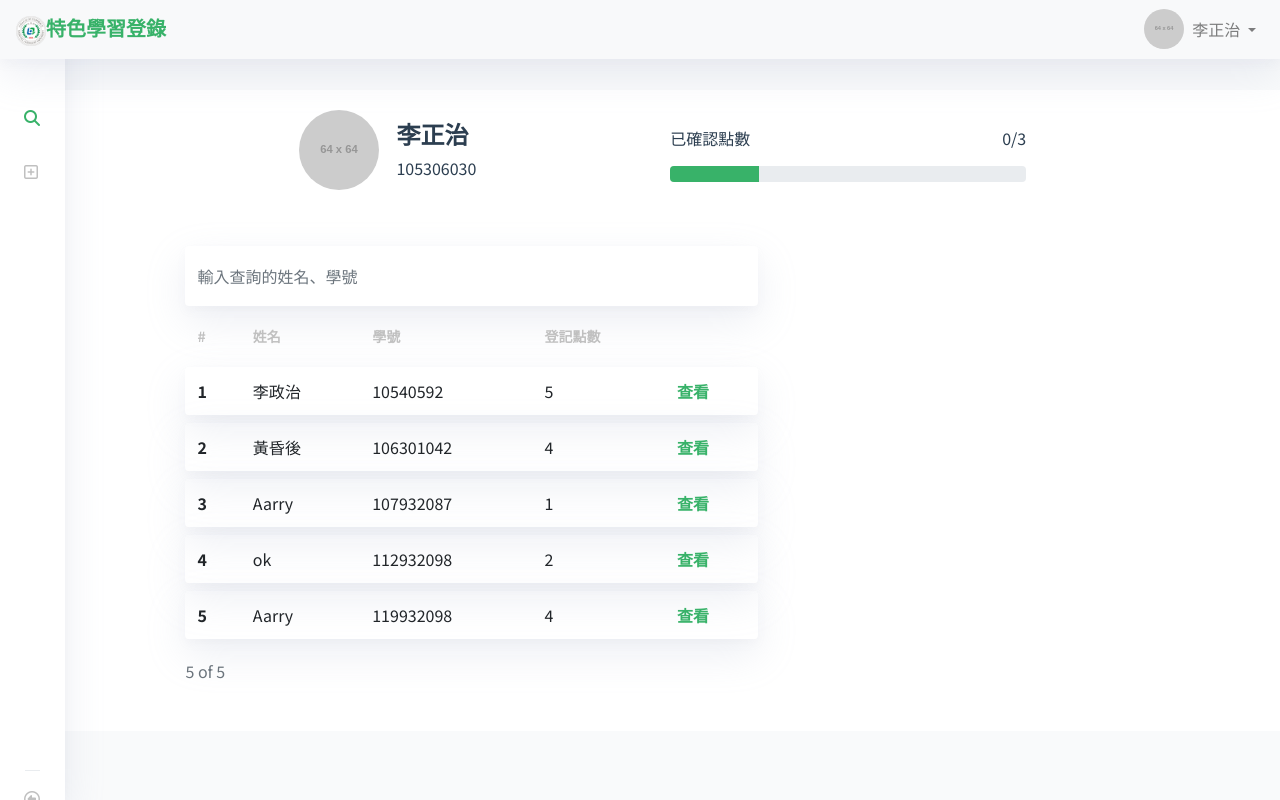
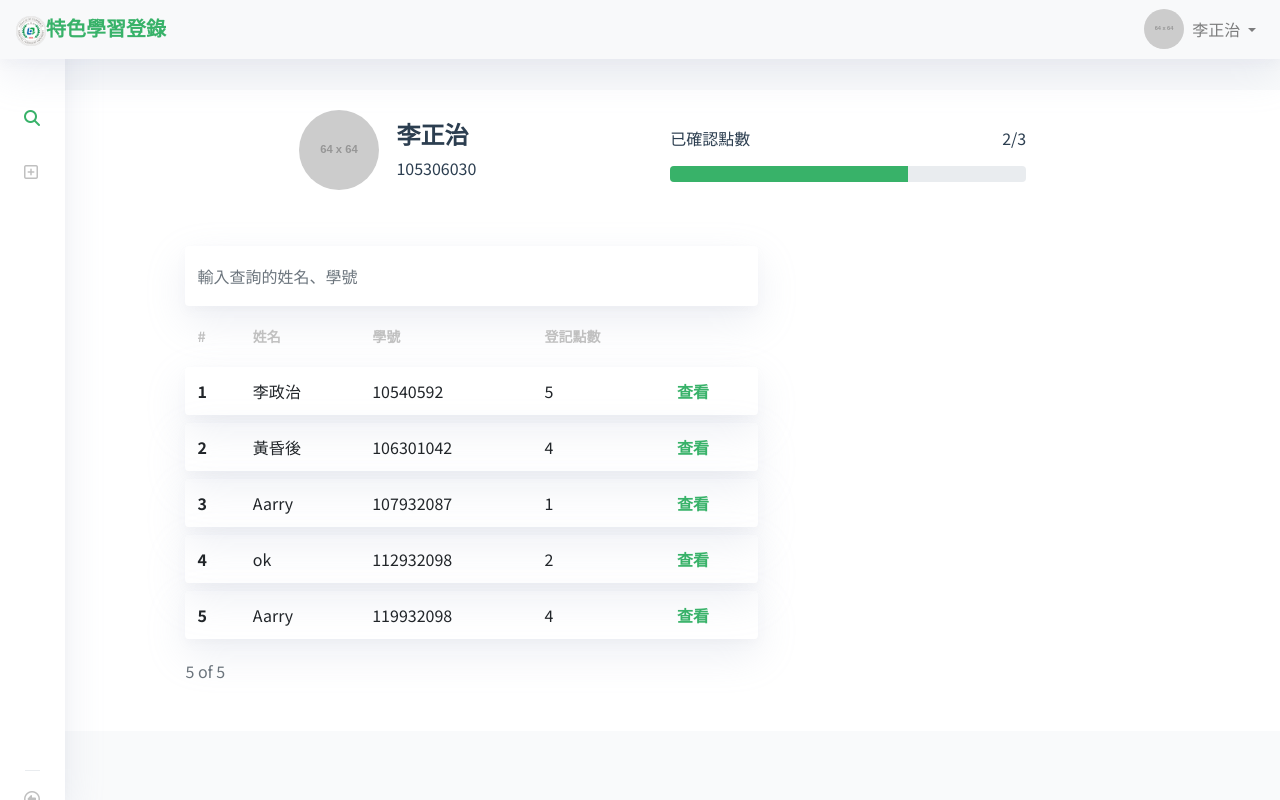
Before and after one commit to adchengzhi7/mbaSite, a Vue app in the folder frontend/: page /student in a window 1280 px wide. Built offline with nearby package versions, Linux system fonts and the light colour scheme.

Commit message:
Student Point sum and progress bar

```diff
--- a/frontend/src/views/Student.vue
+++ b/frontend/src/views/Student.vue
@@ -18,10 +18,10 @@
           <div class="avatar-box p-3 ">
             <div class="d-flex pb-3 ">
               <div >已確認點數</div>
-              <div class="ml-auto" >0/3</div>
+              <div class="ml-auto" >{{totalPoint}}/3</div>
             </div>
             <div class="progress">
-              <div class="progress-bar success" role="progressbar" style="width: 25%" aria-valuenow="25" aria-valuemin="0" aria-valuemax="100"></div>
+              <div class="progress-bar success" role="progressbar" :style="{'width':totalPointToPrecent }" :aria-valuenow="totalPointToPrecent" aria-valuemin="0" aria-valuemax="100"></div>
             </div>
           </div>
         </div>
@@ -73,7 +73,15 @@ export default {
   computed:{
     totalPoint(){
       let vm =this;
-      return vm.userData.points;
+      const pointArray=Object.values(vm.userData.points).map(item => parseInt(item.point));
+      return vm.finalPoints= pointArray.reduce((sum,key)=> sum+key)
+      ;
+    },
+    totalPointToPrecent(){
+      let vm =this;
+      const pointPercent = vm.finalPoints/ 3 *100;
+      return pointPercent.toString()+"%";
+
     }
   },
   methods: {
@@ -82,6 +90,7 @@ export default {
 data() {
     return {
       filter:"",
+      finalPoints:0,
       userData:{
         name:"李正治",
         stuId:"105306030",
@@ -92,10 +101,7 @@ data() {
           },{
             type:"",
             point:"1"
-          },{
-            type:"",
-            point:"1"
-          }
+          },
         ]
       },
       avatarImg:"http://placehold.it/64x64",
```
